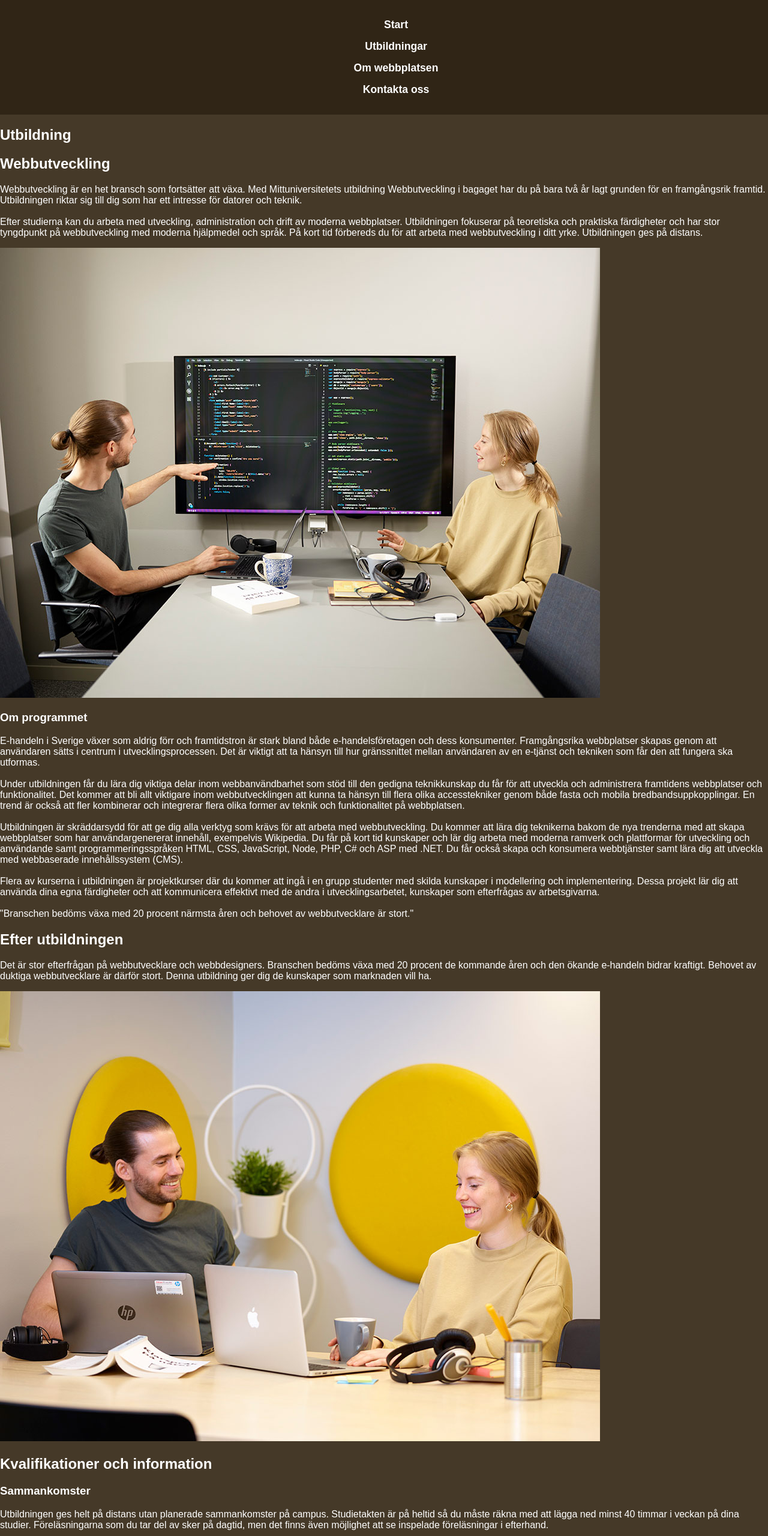
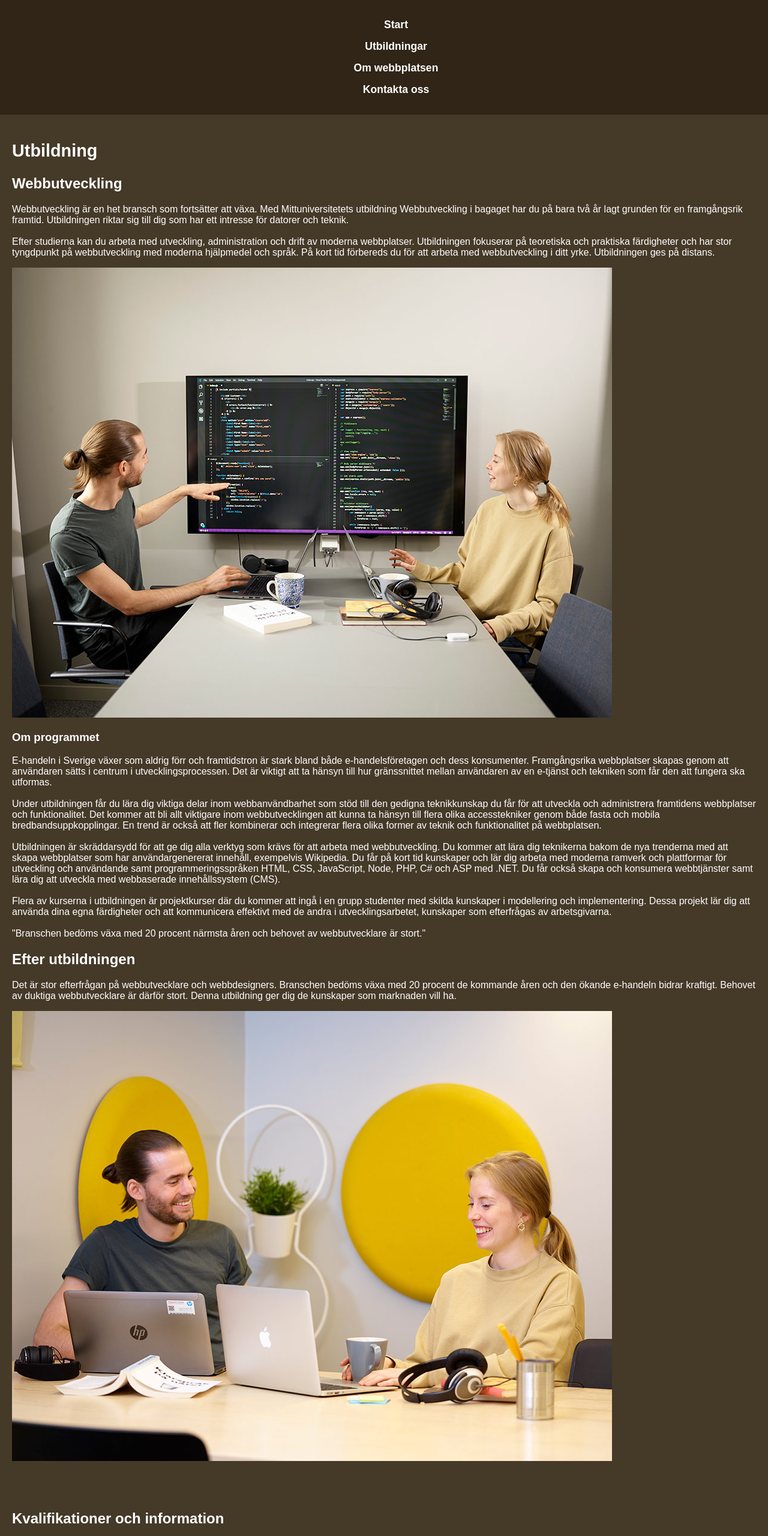
Before and after one commit to MCJ05/Lab-2, a plain HTML site: page index.html in a window 1280 px wide. Shown: the top 2560 px of the page at 60% size. Drawn offline with Linux system fonts and the light colour scheme.

Commit message:
Fortsatt med css för header samt main

```diff
--- a/css/style.css
+++ b/css/style.css
@@ -18,6 +18,7 @@ header {
     padding: 15px 10px;
 }
 
+/* NAVIGATION */
 nav ul {
     display: flex;
     flex-direction: column;
@@ -33,3 +34,23 @@ nav ul li a {
     font-size: 1.1em;
     font-weight: bold;
 }
+
+/* MAIN */
+.container {
+    padding: 20px;
+}
+
+.container h1 {
+    font-size: 1.8em;
+}
+
+.grid-container h2 {
+
+}
+
+.box {
+    padding: 20px;
+}
+
+
+/* FOOTER */
--- a/index.html
+++ b/index.html
@@ -80,20 +80,23 @@
                     <img src="images/CF017374.jpg" alt="två personer som sitter brevid varandra med sina laptops uppfälda och de skrattar">
                 </section>
             </article>
+            <br>
             <div class="box">
                 <h2>Kvalifikationer och information</h2>
                 <section class="card-grid1">
-                    <h3>Sammankomster</h3>
+                    <h3>Träffar</h3>
                     <p>
                         Utbildningen ges helt på distans utan planerade sammankomster på campus. Studietakten är på heltid så du
                         måste räkna med att lägga ned minst 40 timmar i veckan på dina studier. Föreläsningarna som du tar del av
                         sker på dagtid, men det finns även möjlighet att se inspelade föreläsningar i efterhand.
                     </p>
                 </section>
+                <br>
                 <section class="card-grid2">
                     <h3>Behörighet</h3>
                     <p>Grundläggande behörighet</p>
                 </section>
+                <br>
                 <section class="card-grid3">
                     <h3>Examen efter genomförda studier</h3>
                     <p>
```
